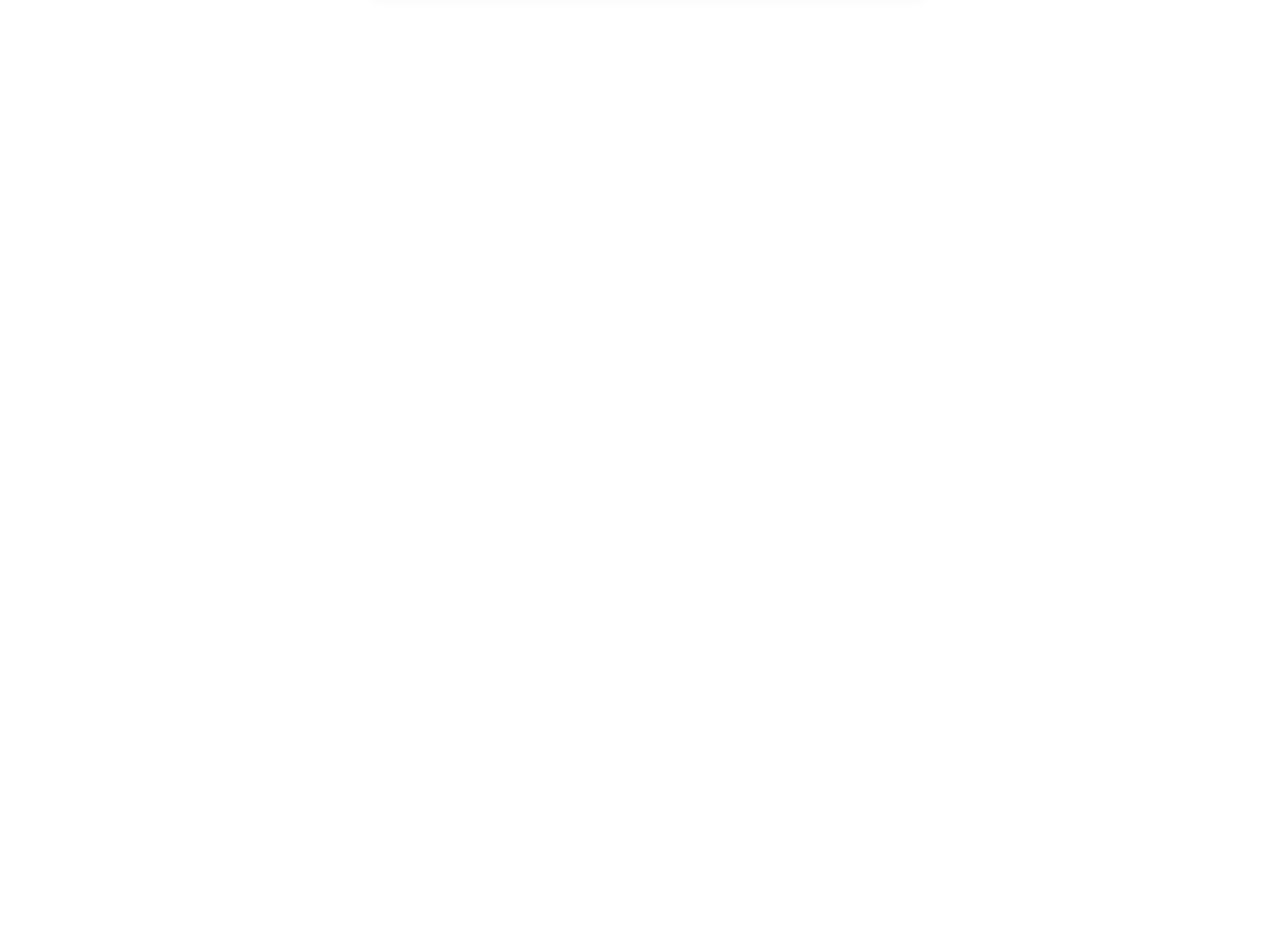
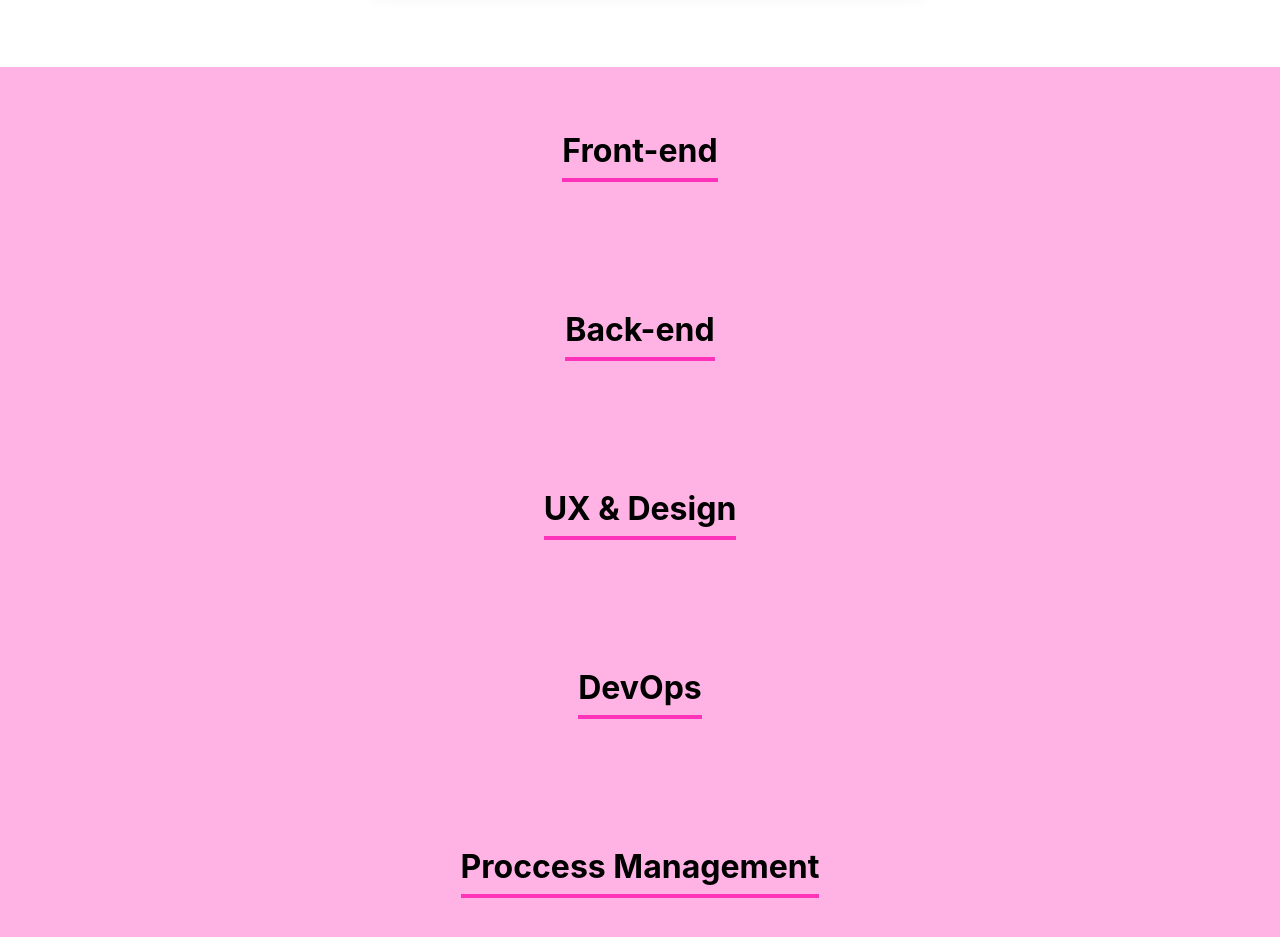
Before and after one commit to kauajuno/Orb-Team-Manager, a React (Create React App) app: page / in a window 1280 px wide. Shown: the part 1020-1957 px from the top of the page. Before the commit the page ends 1087 px from the top, so only its background shows below. Built offline with nearby package versions, Linux system fonts and the light colour scheme.

Commit message:
[OrbTM] Team component

```diff
--- a/src/App.js
+++ b/src/App.js
@@ -1,6 +1,7 @@
 import { useState } from 'react';
 import Banner from './components/banner';
 import Form from './components/form'
+import Team from './components/team';
 
 function App() {
 
@@ -15,6 +16,11 @@
     <div className="App">
       <Banner/>
       <Form onRegister={onNewMemberRegister}/>
+      <Team name="Front-end"/>
+      <Team name="Back-end"/>
+      <Team name="UX & Design"/>
+      <Team name="DevOps"/>
+      <Team name="Proccess Management"/>
     </div>
   );
 }
--- /dev/null
+++ b/src/components/team/Team.css
@@ -0,0 +1,12 @@
+.team{
+    background-color: #ffb3e5;
+    padding: 2rem;
+    text-align: center;
+}
+
+.team h3{
+    font-size: 2rem;
+    border-bottom: 4px solid #ff33ba;
+    display: inline-block;
+    padding-bottom: 8px;
+}
--- /dev/null
+++ b/src/components/team/index.js
@@ -0,0 +1,11 @@
+import './Team.css'
+
+const Team = (props) => {
+    return(
+        <section className='team'>
+            <h3>{props.name}</h3>
+        </section>
+    );
+}
+
+export default Team;
```
